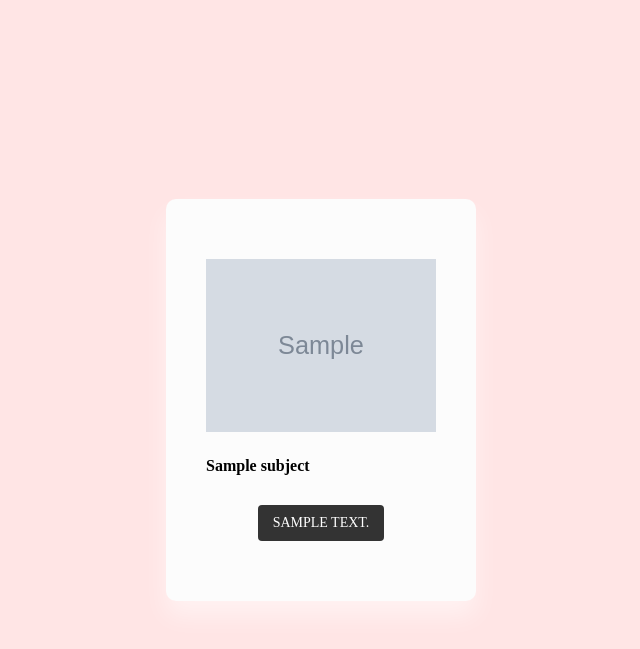
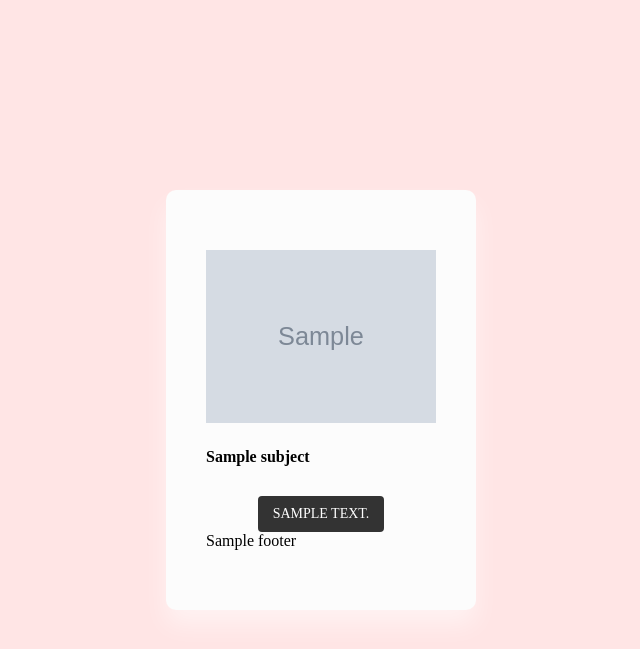
Before and after one commit to openwisp/openwisp-utils, a Django app: template openwisp_utils/admin_theme/templates/openwisp_utils/email_template.html in a window 1280 px wide. Shown: the top 649 px of the page, without its empty margins (319-959 px from the left). Run offline with Django 3.2, Linux system fonts and the light colour scheme; the template is opened without the code that fills it: most values are stand-ins (such as "Sample title", 1, 10 or a date in 2020); grey boxes marked "Sample" are stand-in pictures.

Commit message:
[change] Add more blocks for better customisation

```diff
--- a/openwisp_utils/admin_theme/email.py
+++ b/openwisp_utils/admin_theme/email.py
@@ -24,7 +24,8 @@ def send_email(subject, body_text, body_html, recipients, extra_context={}):
         context.update(extra_context)
 
         html_message = render_to_string(
-            app_settings.OPENWISP_EMAIL_TEMPLATE, context=context,
+            app_settings.OPENWISP_EMAIL_TEMPLATE,
+            context=context,
         )
         mail.attach_alternative(html_message, 'text/html')
     mail.send()
--- a/openwisp_utils/admin_theme/settings.py
+++ b/openwisp_utils/admin_theme/settings.py
@@ -11,7 +11,9 @@ OPENWISP_ADMIN_THEME_JS = getattr(settings, 'OPENWISP_ADMIN_THEME_JS', [])
 ADMIN_DASHBOARD_ENABLED = getattr(settings, 'OPENWISP_ADMIN_DASHBOARD_ENABLED', True)
 
 OPENWISP_EMAIL_TEMPLATE = getattr(
-    settings, 'OPENWISP_EMAIL_TEMPLATE', 'openwisp_utils/email_template.html',
+    settings,
+    'OPENWISP_EMAIL_TEMPLATE',
+    'openwisp_utils/email_template.html',
 )
 
 OPENWISP_EMAIL_LOGO = getattr(
--- a/openwisp_utils/admin_theme/templates/openwisp_utils/email_template.html
+++ b/openwisp_utils/admin_theme/templates/openwisp_utils/email_template.html
@@ -100,13 +100,20 @@
       <div class="msg">
         {{ message | safe }}
       </div>
+      {% endblock mail_body %}
+      {% block call_to_action %}
       {% if call_to_action_url %}
       <div class="call-to-action">
         <a href="{{ call_to_action_url }}" class="btn">
           {{ call_to_action_text }} </a>
       </div>
       {% endif %}
-      {% endblock mail_body %}
+      {% endblock call_to_action %}
+      {% block mail_footer %}
+        {% if footer %}
+        {{ footer }}
+        {% endif %}
+      {% endblock mail_footer %}
     </div>
   </div>
   {% endblock body %}
```
Also changed, not shown: tests/test_project/tests/test_email.py (+4 -1 lines).
